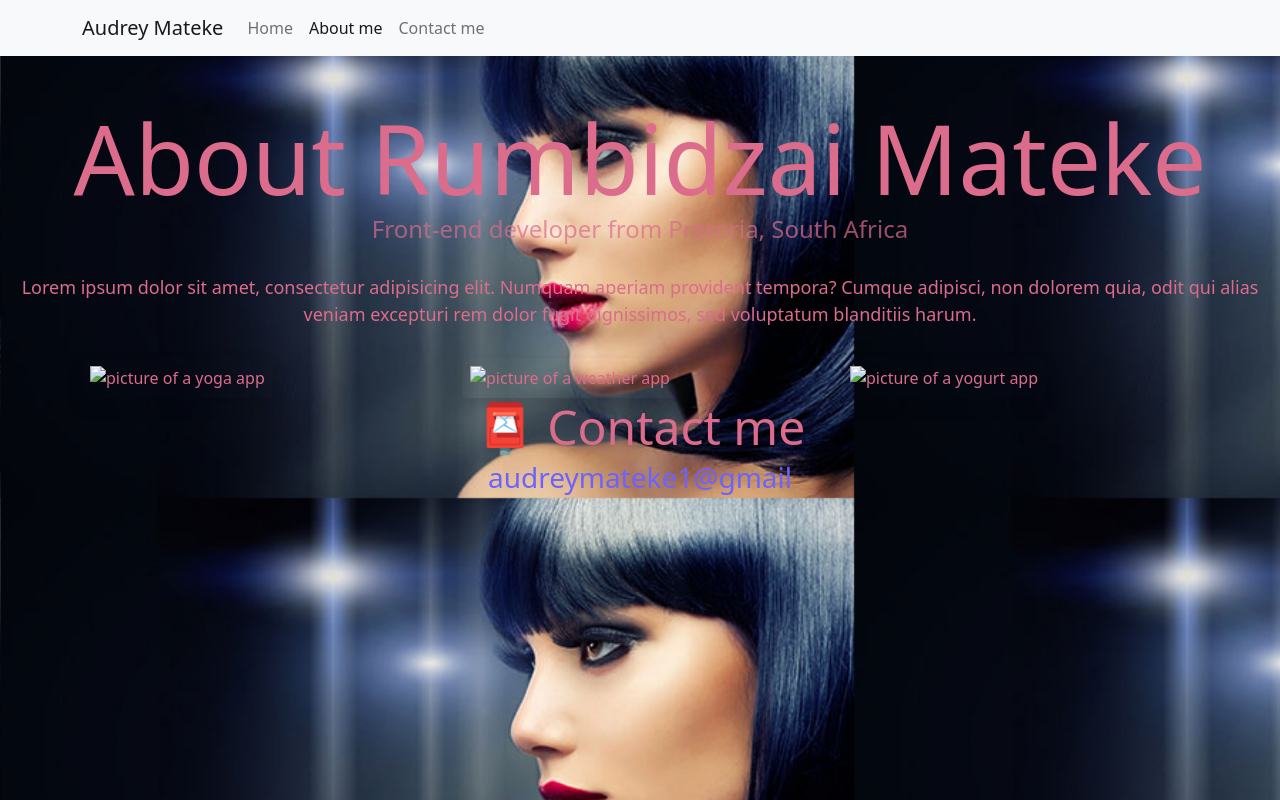
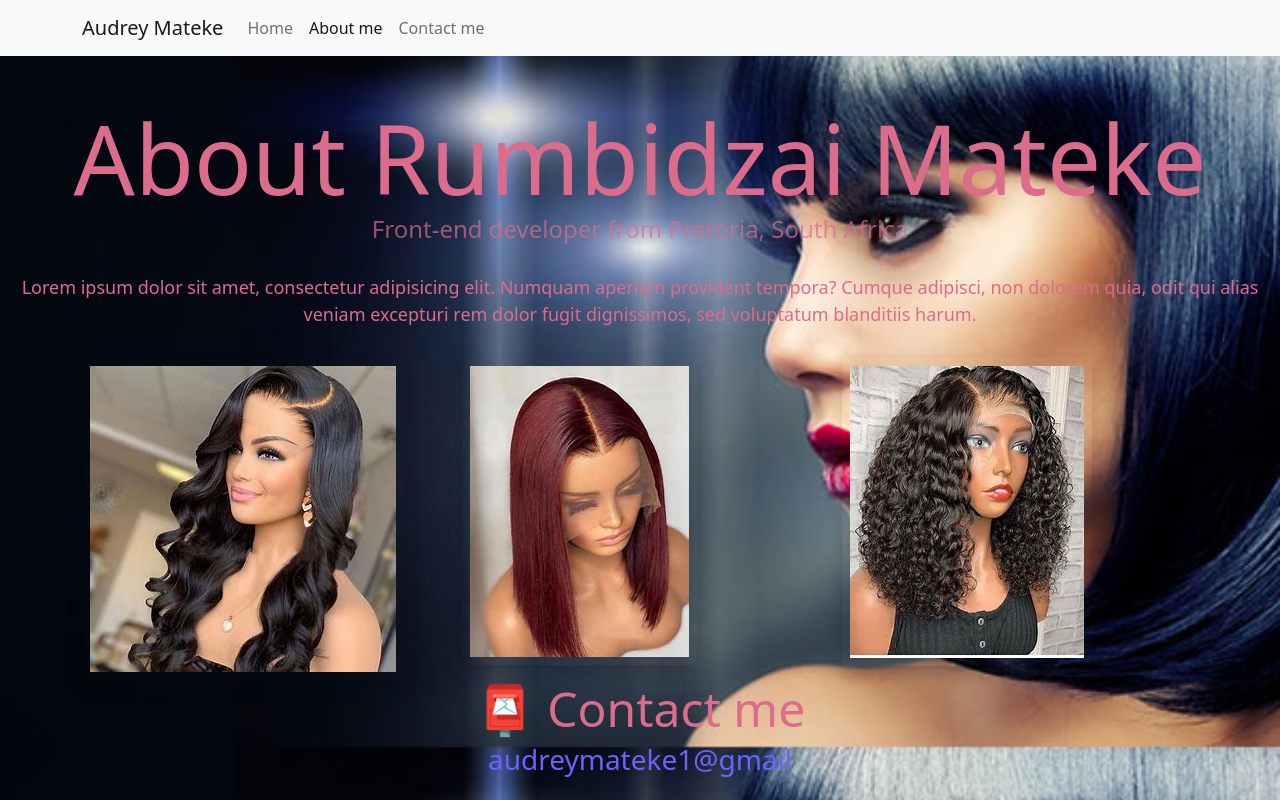
Before and after one commit to audreymateke/Landing-page-, a plain HTML site: page about.html in a window 1280 px wide. Drawn offline with nearby package versions, Linux system fonts and the light colour scheme.

Commit message:
UPDATE FILES

```diff
--- a/about.html
+++ b/about.html
@@ -54,13 +54,13 @@
         <div class="container">
           <div class="row">
             <div class="col-sm-4">
-              <img src="images/yoga.png" class="img-fluid p-2 shadow rounded" alt="picture of a yoga app">
+              <img src="images/download (1).jpeg" class="img-fluid p-2 shadow rounded" alt="picture of a yoga app">
             </div>
             <div class="col-sm-4">
-              <img src="images/weather.png" class="img-fluid p-2 shadow rounded" alt="picture of a weather app">
+              <img src="images/OIP (5).jpeg" class="img-fluid p-2 shadow rounded" alt="picture of a weather app">
             </div>
             <div class="col-sm-4">
-              <img src="images/yogurt.png" class="img-fluid p-2 shadow rounded" alt="picture of a yogurt app">
+              <img src="images/download.jpeg" class="img-fluid p-2 shadow rounded" alt="picture of a yogurt app">
             </div>
 
     <div id="contact">
```
